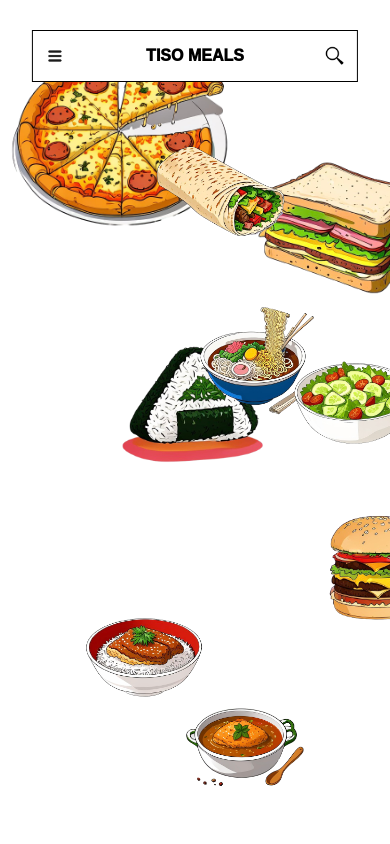
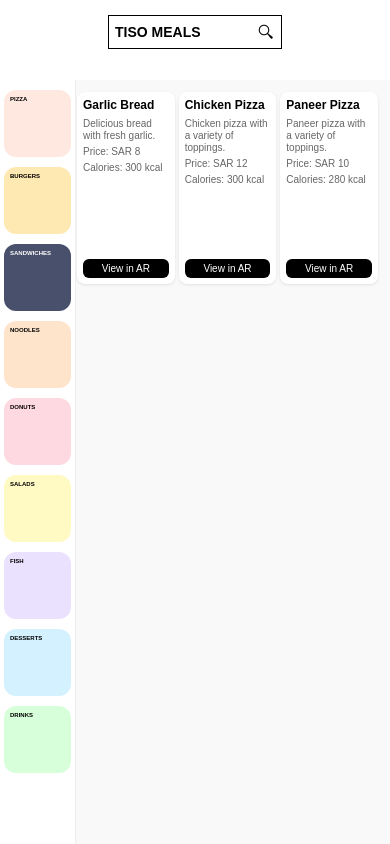
Before and after one commit to vasiq8/AR-DEMO, a React (Vite) app: page / in a window 390 px wide. Built offline with nearby package versions, Linux system fonts and the light colour scheme.

Commit message:
CHANGED THE UI
Here , the whole UI is chaned accordig to the zaki sir's instructions. The cards have been added and the layout has been updated

```diff
--- a/tiso-homepage/src/app.css
+++ b/tiso-homepage/src/app.css
@@ -12,22 +12,31 @@ body, html, #root {
 .app {
   position: relative;
   min-height: 100vh;
+  padding-left: 90px; /* Reduced from 125px */
+  display: flex;
+  flex-direction: column;
+  align-items: center;
+}
+
+/* Add color variables */
+:root {
+  --cat-colors: #FFE8E0, #FEE9B3, #49506C, #021C1D, #FFD9E1, #FFF9C4, #EAE1FF, #D4F1FF, #D7FFD9, #FFEACC, #FFE5D9, #E0FFD8;
 }
 
 /* Navbar */
 .navbar {
   position: fixed;
-  top: 25px;
+  top: 15px;
   left: 50%;
   transform: translateX(-50%);
-  width: 90%;
-  max-width: 426px;
+  width: 200px;
+  max-width: 200px;
   display: flex;
   justify-content: space-between;
   align-items: center;
   border: 1.8px solid black;
   background-color: #fff;
-  padding: 22px 15px;
+  padding: 12px 20px; /* Adjust padding for two items */
   z-index: 10;
   animation: navbarSlide 0.5s ease-out;
   transition: all 0.5s ease;
@@ -62,40 +71,20 @@ body, html, #root {
   }
 }
 
-.navbar.menu-active {
-  animation: navbarMenu 0.5s forwards;
-}
-
-@keyframes navbarMenu {
-  from {
-    transform: translateX(-50%) scale(1);
-  }
-  50% {
-    transform: translateX(-50%) scale(0.95);
-  }
-  to {
-    transform: translateX(-50%) scale(1);
-  }
-}
-
 .logo {
-  font-size: 20px;
-  font-weight: 1000;
+  font-size: 16px; /* Reduced from 20px */
+  font-weight: 800; /* Slightly reduced weight */
   color: black;
   margin: 0;
 }
 
 /* Icons */
 .icon {
-  width: 27px;
-  height: 23px;
+  width: 20px; /* Reduced from 27px */
+  height: 18px; /* Reduced from 23px */
   cursor: pointer;
   object-fit: contain;
   transition: transform 0.3s ease;
-}
-
-.navbar.menu-active .menu-icon {
-  transform: rotate(90deg);
 }
 
 .navbar.search-active .search-icon {
@@ -105,50 +94,6 @@ body, html, #root {
 .icon:hover {
   transform: scale(1.1);
 }
-
-/* Food Gallery (Background Animation) */
-.food-gallery {
-  position: absolute;
-  width: 100%;
-  height: 100%;
-  top: 0;
-  left: 0;
-  pointer-events: none;
-  perspective: 800px;
-}
-
-@keyframes zoomIn {
-  0% {
-    transform: scale(1) rotate(0deg);
-    opacity: 1;
-  }
-  80% {
-    transform: scale(2.5) rotate(0deg);
-    opacity: 1;
-  }
-  100% {
-    transform: scale(3) rotate(0deg);
-    opacity: 0;
-  }
-}
-
-.food {
-  position: absolute;
-  width: 130px;
-  height: 130px;
-  object-fit: contain;
-  animation: zoomIn 20s linear infinite;
-}
-
-.food1 { top: 8%; left: 14%; animation-delay: 0s; }
-.food2 { top: 20%; left: 70%; animation-delay: 2s; }
-.food3 { top: 40%; left: 33%; animation-delay: 4s; }
-.food4 { top: 60%; left: 80%; animation-delay: 6s; }
-.food5 { top: 80%; left: 45%; animation-delay: 8s; }
-.food6 { top: 35%; left: 50%; animation-delay: 10s; }
-.food7 { top: 70%; left: 20%; animation-delay: 12s; }
-.food8 { top: 40%; left: 74%; animation-delay: 14s; }
-.food9 { top: 15%; left: 40%; animation-delay: 16s; }
 
 /* Blur Overlay */
 .blur-overlay {
@@ -169,7 +114,7 @@ body, html, #root {
 }
 
 /* Dropdowns */
-.menu-dropdown, .search-dropdown {
+.search-dropdown {
   position: fixed;
   top: 20px;
   left: 50%;
@@ -194,7 +139,7 @@ body, html, #root {
   }
 }
 
-.menu-header, .search-header {
+.search-header {
   display: flex;
   justify-content: space-between;
   align-items: center;
@@ -208,12 +153,12 @@ body, html, #root {
   line-height: 20px;
 }
 
-.search-title, .menu-title {
+.search-title {
   font-weight: bold;
   font-size: 22px;
 }
 
-.search-close, .menu-close {
+.search-close {
   font-size: 30px;
   background: none;
   border: none;
@@ -257,24 +202,6 @@ body, html, #root {
   transition: background-color 0.2s;
   width: 100%;
   box-sizing: border-box; /* Add this to include padding in width calculation */
-}
-
-/* Menu Categories */
-.menu-categories {
-  display: flex;
-  flex-direction: column;
-  align-items: center;
-  padding: 15px 0;
-}
-.menu-category {
-  font-size: 18px;
-  font-weight: bold;
-  margin: 10px 0;
-  cursor: pointer;
-  transition: color 0.2s;
-}
-.menu-category:hover {
-  color: #666;
 }
 
 /* Product Details Modal */
@@ -438,58 +365,208 @@ body, html, #root {
   }
 }
 
+/* Categories Sidebar */
+.categories-sidebar {
+  position: fixed;
+  left: 0;
+  top: 80px;
+  bottom: 0;
+  width: 90px; /* Reduced from 125px */
+  background: white;
+  padding: 10px 5px; /* Reduced padding */
+  overflow-y: auto;
+  border-right: 1px solid #eee;
+  display: flex;
+  flex-direction: column;
+  align-items: center;
+  z-index: 5;
+}
+
+.category-box {
+  width: 75px; /* Reduced from 100px */
+  height: 75px; /* Reduced from 100px */
+  background: var(--cat-color, white);
+  border: none; /* Remove border since we're using background colors */
+  border-radius: 12px;
+  margin-bottom: 10px; /* Reduced from 15px */
+  cursor: pointer;
+  font-weight: bold;
+  display: flex;
+  justify-content: flex-start;
+  align-items: flex-start;
+  text-align: left;
+  transition: all 0.3s ease;
+  padding: 6px; /* Reduced from 8px */
+  word-break: break-word;
+  font-size: 8px;
+}
+
+/* Add colors to category boxes */
+.category-box:nth-child(12n + 1) { --cat-color: #FFE8E0; }
+.category-box:nth-child(12n + 2) { --cat-color: #FEE9B3; }
+.category-box:nth-child(12n + 3) { --cat-color: #49506C; color: white; } /* Dark background needs light text */
+.category-box:nth-child(12n + 4) { --cat-color: #FFE4CC; } /* Changed from #021C1D to light orange */
+.category-box:nth-child(12n + 5) { --cat-color: #FFD9E1; }
+.category-box:nth-child(12n + 6) { --cat-color: #FFF9C4; }
+.category-box:nth-child(12n + 7) { --cat-color: #EAE1FF; }
+.category-box:nth-child(12n + 8) { --cat-color: #D4F1FF; }
+.category-box:nth-child(12n + 9) { --cat-color: #D7FFD9; }
+.category-box:nth-child(12n + 10) { --cat-color: #FFEACC; }
+.category-box:nth-child(12n + 11) { --cat-color: #FFE5D9; }
+.category-box:nth-child(12n + 12) { --cat-color: #E0FFD8; }
+
+/* Products Grid */
+.products-grid {
+  position: fixed;
+  left: 90px; /* Match sidebar width */
+  top: 80px;
+  right: 0;
+  bottom: 0;
+  padding: 12px; /* Increased from 8px for more breathing room */
+  overflow-y: auto;
+  display: grid;
+  grid-template-columns: repeat(auto-fill, minmax(120px, 1fr));
+  gap: 4px 4px;
+  row-gap: 20px; /* Increased from 12px */
+  background: #f9f9f9;
+  align-items: start;
+  grid-auto-rows: 180px; /* Fixed row height */
+}
+
+.product-card {
+  background: white;
+  border-radius: 8px; /* Reduced from 12px */
+  padding: 6px; /* Reduced from 8px */
+  box-shadow: 0 1px 3px rgba(0,0,0,0.1);
+  height: 100%; /* Take full height of grid row */
+  display: flex;           /* Add flex display */
+  flex-direction: column;  /* Stack items vertically */
+  overflow: hidden; /* Change from auto to hidden */
+}
+
+.product-card h3 {
+  margin: 0 0 4px 0; /* Reduced from 10px */
+  font-size: 12px; /* Reduced from 16px */
+}
+
+.product-card p {
+  margin: 2px 0; /* Reduced from 5px */
+  font-size: 10px; /* Reduced from 14px */
+  color: #666;
+  line-height: 1.2;
+}
+
+.product-card .ar-button {
+  width: 100%;
+  margin-top: 4px;
+  padding: 4px;
+  border: none;
+  border-radius: 6px;
+  background: #000;
+  color: white;
+  cursor: pointer;
+  font-size: 10px;
+  margin-top: auto;       /* Push button to bottom */
+  position: sticky;       /* Make button stick */
+  bottom: 0;             /* Stick to bottom */
+  left: 0;
+  right: 0;
+  z-index: 1;            /* Ensure button stays on top */
+}
+
+.ar-preview {
+  flex: 1; /* Take remaining space */
+  min-height: 60px; /* Reduced from 80px */
+  max-height: 60px; /* Reduced from 80px */
+  position: relative;
+  margin: 2px 0; /* Reduced from 4px */
+}
+
+.ar-preview model-viewer {
+  height: 60px !important; /* Reduced from 100px */
+  width: 100%;
+  --poster-color: transparent;
+  --progress-bar-height: 0px;
+  --progress-mask: transparent;
+  --model-viewer-controls-display: none;
+  --model-viewer-hint: none;
+}
+
+/* Hide AR button from model-viewer */
+.ar-preview model-viewer::part(ar-button) {
+  display: none;
+}
+
+/* Hide all model-viewer built-in buttons */
+.ar-preview model-viewer::part(default-ar-button),
+.ar-preview model-viewer::part(default-progress-bar),
+.ar-preview model-viewer::part(control-button),
+.ar-preview model-viewer::part(interaction-prompt) {
+  display: none;
+}
+
 /* Mobile Media Queries */
+@media (max-width: 768px) {
+  .app {
+    padding-left: 75px; /* Reduced from 100px */
+  }
+
+  .categories-sidebar {
+    width: 75px; /* Reduced from 100px */
+  }
+
+  .category-box {
+    width: 65px; /* Reduced from 80px */
+    height: 65px;
+    font-size: 7px;
+  }
+
+  .navbar {
+    left: 50%;
+    width: 180px;
+    max-width: 180px;
+  }
+
+  .products-grid {
+    left: 75px;
+    grid-template-columns: repeat(auto-fill, minmax(110px, 1fr));
+  }
+}
+
 @media (max-width: 600px) {
+  .app {
+    padding-left: 65px; /* Reduced from 80px */
+  }
+
+  .categories-sidebar {
+    width: 65px; /* Reduced from 80px */
+  }
+
+  .category-box {
+    width: 55px; /* Reduced from 60px */
+    height: 55px;
+    font-size: 6px;
+    padding: 6px;
+  }
+
   .navbar {
-    top: 30px;
-    width: 78%;
-    padding: 15px 10px;
+    left: 50%;
+    width: 160px;
+    max-width: 160px;
+    padding: 8px 6px;
   }
   .logo {
-    font-size: 1rem;
+    font-size: 14px;
   }
   .icon {
-    width: 24px;
-    height: 20px;
+    width: 18px;
+    height: 16px;
   }
-  .menu-dropdown, .search-dropdown {
-    top: 15%;
-    width: 95%;
-    max-width: 95%;
+
+  .products-grid {
+    left: 65px;
+    grid-template-columns: repeat(auto-fill, minmax(90px, 1fr));
   }
-  .menu-header, .search-header {
-    padding: 10px;
-  }
-  .menu-title, .search-title {
-    font-size: 1.2rem;
-  }
-  .search-input-container {
-    padding: 18px;
-  }
-  .search-input {
-    font-size: 0.9rem;
-  }
-  .menu-category {
-    font-size: 1rem;
-    margin: 8px 0;
-  }
-  .product-details {
-    width: 95%;
-    max-width: 80%;
-    padding: 15px;
-  }
-  .product-info {
-    font-size: 0.9rem;
-  }
-  .ar-button {
-    font-size: 0.9rem;
-    margin-top: -5%;
-  }
-  .arrow-button {
-    font-size: 2rem;
-  }
-  .close-ar {
-    font-size: 2rem;
 }
 
 @media (max-width: 820px) {
@@ -497,6 +574,9 @@ body, html, #root {
     /* Reduce container height so it doesnt overtake your layout */
     height: 50vh;
   }
+}
 
+.ar-preview model-viewer {
+  height: 100px !important; /* Reduced from 200px */
+  margin: 4px 0;
 }
-  }
--- a/tiso-homepage/src/app.jsx
+++ b/tiso-homepage/src/app.jsx
@@ -4,17 +4,6 @@ import './app.css';
 // Navbar images (served from public/assets)
 import strikeImg from './assets/strike.jpeg';
 import searchImg from './assets/search.jpeg';
-
-// Food Gallery images
-import pizzaImg    from './assets/pizza.jpeg';
-import sandwichImg from './assets/sandwich.jpeg';
-import onigiriImg  from './assets/onigiri.jpeg';
-import burgerImg   from './assets/burger.jpeg';
-import fishImg     from './assets/fish.jpeg';
-import noodlesImg  from './assets/noodles.jpeg';
-import ricebowlImg from './assets/ricebowl.jpeg';
-import saladImg    from './assets/salad.jpeg';
-import shawarmaImg from './assets/shawarma.jpeg';
 
 // Products mapping for AR products
 const productsByCategory = {
@@ -224,30 +213,35 @@ const productsByCategory = {
 function App() {
   // Navbar + search/menu
   const [searchOpen, setSearchOpen]   = useState(false);
-  const [menuOpen, setMenuOpen]       = useState(false);
   const [searchQuery, setSearchQuery] = useState("");
   const [searchResults, setSearchResults] = useState([]);
 
   // Product‑modal state
   const [currentCategoryProducts, setCurrentCategoryProducts] = useState([]);
-  const [productIndex, setProductIndex]                       = useState(0);
   const [animClass, setAnimClass]                             = useState("");
 
   // Refs for click‑outside & AR
   const searchRef = useRef(null);
-  const menuRef   = useRef(null);
   const arModelRef = useRef(null);
 
   // Flatten all products for search lookup
   const allProducts = Object.values(productsByCategory).flat();
+
+  const foodCategories = Object.keys(productsByCategory);
+
+  // Add new useEffect to select first category on mount
+  useEffect(() => {
+    const firstCategory = foodCategories[0];
+    if (firstCategory) {
+      setCurrentCategoryProducts(productsByCategory[firstCategory] || []);
+    }
+  }, []); // Empty dependency array means this runs once on mount
 
   // Hide dropdowns on outside click
   useEffect(() => {
     const handleClickOutside = e => {
       if (searchRef.current && !searchRef.current.contains(e.target))
         setSearchOpen(false);
-      if (menuRef.current && !menuRef.current.contains(e.target))
-        setMenuOpen(false);
     };
     document.addEventListener("mousedown", handleClickOutside);
     return () => document.removeEventListener("mousedown", handleClickOutside);
@@ -256,20 +250,13 @@ function App() {
   // Toggle handlers
   const toggleSearch = () => {
     setSearchOpen(o => !o);
-    if (menuOpen) setMenuOpen(false);
     if (!searchOpen) setTimeout(() => document.querySelector(".search-input")?.focus(), 100);
-  };
-  const toggleMenu = () => {
-    setMenuOpen(o => !o);
-    if (searchOpen) setSearchOpen(false);
   };
 
   // Show details for a clicked category
   const handleCategoryClick = category => {
     const items = productsByCategory[category] || [];
     setCurrentCategoryProducts(items);
-    setProductIndex(0);
-    setMenuOpen(false);
   };
 
   // Search submit (on Enter)
@@ -280,7 +267,6 @@ function App() {
     const found = allProducts.find(p => p.name.toLowerCase().includes(q));
     if (found) {
       setCurrentCategoryProducts([found]);
-      setProductIndex(0);
       setSearchOpen(false);
     } else {
       alert("No product found. Try another name.");
@@ -303,39 +289,10 @@ function App() {
 
   const handleSearchResultClick = (product) => {
     setCurrentCategoryProducts([product]);
-    setProductIndex(0);
     setSearchOpen(false);
     setSearchQuery("");
     setSearchResults([]);
   };
-
-  // Carousel arrows
-  const handleNextProduct = () => {
-    if (currentCategoryProducts.length < 2) return;
-    setAnimClass("slide-out-left");
-    setTimeout(() => {
-      setProductIndex(i => (i + 1) % currentCategoryProducts.length);
-      setAnimClass("slide-in-right");
-    }, 300);
-    setTimeout(() => setAnimClass(""), 600);
-  };
-  const handlePrevProduct = () => {
-    if (currentCategoryProducts.length < 2) return;
-    setAnimClass("slide-out-right");
-    setTimeout(() => {
-      setProductIndex(i =>
-        (i - 1 + currentCategoryProducts.length) % currentCategoryProducts.length
-      );
-      setAnimClass("slide-in-left");
-    }, 300);
-    setTimeout(() => setAnimClass(""), 600);
-  };
-
-  // Currently selected
-  const selectedProduct =
-    currentCategoryProducts.length > 0
-      ? currentCategoryProducts[productIndex]
-      : null;
 
   // Activate AR
   const viewInAR = () => {
@@ -346,21 +303,10 @@ function App() {
     }
   };
 
-  const foodCategories = Object.keys(productsByCategory);
-
   return (
     <div className="app">
       {/* Navbar */}
-      <header
-        className={`navbar ${menuOpen ? "menu-active" : ""} ${
-          searchOpen ? "search-active" : ""
-        }`}>
-        <img
-          src={strikeImg}
-          alt="Menu"
-          className="icon menu-icon"
-          onClick={toggleMenu}
-        />
+      <header className={`navbar ${searchOpen ? "search-active" : ""}`}>
         <h1 className="logo">TISO MEALS</h1>
         <img
           src={searchImg}
@@ -370,60 +316,66 @@ function App() {
         />
       </header>
 
+      {/* Categories Sidebar */}
+      <div className="categories-sidebar">
+        {foodCategories.map((cat, i) => (
+          <div
+            key={i}
+            className="category-box"
+            onClick={() => handleCategoryClick(cat)}>
+            {cat}
+          </div>
+        ))}
+      </div>
+
+      {/* Products Grid */}
+      {currentCategoryProducts.length > 0 && (
+        <div className="products-grid">
+          {currentCategoryProducts.map((product, index) => (
+            <div key={index} className="product-card">
+              <h3>{product.name}</h3>
+              <p>{product.description}</p>
+              <p>Price: {product.price}</p>
+              <p>Calories: {product.calories}</p>
+              <div className="ar-preview">
+                <model-viewer
+                  src={product.modelUrl}
+                  alt={`${product.name} AR Model`}
+                  camera-controls
+                  auto-rotate
+                  ar
+                  ar-modes="scene-viewer webxr quick-look"
+                  style={{
+                    width: "100%",
+                    height: "100%",
+                    position: "absolute",
+                    top: 0,
+                    left: 0
+                  }}
+                />
+              </div>
+              <button className="ar-button" onClick={() => viewInAR()}>
+                View in AR
+              </button>
+            </div>
+          ))}
+        </div>
+      )}
+
       {/* Blur overlay */}
-      {(menuOpen || searchOpen || selectedProduct) && (
+      {searchOpen && (
         <div
           className="blur-overlay"
           onClick={() => {
-            setMenuOpen(false);
             setSearchOpen(false);
           }}
         />
-      )}
-
-      {/* Menu dropdown */}
-      {menuOpen && (
-        <div className="menu-dropdown" ref={menuRef}>
-          <div className="menu-header">
-            <button className="menu-close" onClick={() => setMenuOpen(false)}>
-              ×
-            </button>
-            <div className="menu-title">TISO MEALS</div>
-            <img
-              src={searchImg}
-              alt="Search"
-              className="icon small-icon"
-              onClick={() => {
-                setMenuOpen(false);
-                setSearchOpen(true);
-              }}
-            />
-          </div>
-          <div className="menu-categories">
-            {foodCategories.map((cat, i) => (
-              <div
-                key={i}
-                className="menu-category"
-                onClick={() => handleCategoryClick(cat)}>
-                {cat}
-              </div>
-            ))}
-          </div>
-        </div>
       )}
 
       {/* Search dropdown */}
       {searchOpen && (
         <div className="search-dropdown" ref={searchRef}>
           <div className="search-header">
-            <div
-              className="search-hamburger"
-              onClick={() => {
-                setSearchOpen(false);
-                setMenuOpen(true);
-              }}>
-              ≡
-            </div>
             <div className="search-title">SEARCH</div>
             <button className="search-close" onClick={() => setSearchOpen(false)}>
               ×
@@ -453,74 +405,6 @@ function App() {
           </div>
         </div>
       )}
-
-      {/* Product Details Modal */}
-      {selectedProduct && (
-        <div className="product-details">
-          <button
-            className="close-product"
-            onClick={() => setCurrentCategoryProducts([])}>
-            ×
-          </button>
-
-          {currentCategoryProducts.length > 1 && (
-            <>
-              <button className="arrow-button left" onClick={handlePrevProduct}>
-                ←
-              </button>
-              <button className="arrow-button right" onClick={handleNextProduct}>
-                →
-              </button>
-            </>
-          )}
-
-          <div className={`product-details-content ${animClass}`}>
-            <img
-              className="product-image"
-            />
-            <div className="product-info">
-              <h2>{selectedProduct.name}</h2>
-              <p>{selectedProduct.description}</p>
-              <p>Price: {selectedProduct.price}</p>
-              <p>Calories: {selectedProduct.calories}</p>
-            </div>
-
-            <div className="ar-preview">
-              <model-viewer
-                ref={arModelRef}
-                src={selectedProduct.modelUrl}
-                alt={`${selectedProduct.name} AR Model`}
-                camera-controls
-                auto-rotate
-                ar
-                ar-modes="scene-viewer webxr quick-look"
-                style={{
-                  width: "100%",
-                  maxWidth: "59%",
-                  height: "300px",
-                  margin: "0 auto",
-                }}
-              />
-            </div>
-            <button className="ar-button" onClick={viewInAR}>
-              View in AR
-            </button>
-          </div>
-        </div>
-      )}
-
-      {/* Food Gallery */}
-      <div className="food-gallery">
-        <img src={pizzaImg}    alt="Pizza"    className="food food1" />
-        <img src={sandwichImg} alt="Sandwich" className="food food2" />
-        <img src={onigiriImg}  alt="Onigiri"  className="food food3" />
-        <img src={burgerImg}   alt="Burger"   className="food food4" />
-        <img src={fishImg}     alt="Fish"     className="food food5" />
-        <img src={noodlesImg}  alt="Noodles"  className="food food6" />
-        <img src={ricebowlImg} alt="Rice Bowl"className="food food7" />
-        <img src={saladImg}    alt="Salad"    className="food food8" />
-        <img src={shawarmaImg} alt="Shawarma" className="food food9" />
-      </div>
     </div>
   );
 }
```
Also changed, not shown: 14 other files (tests, documents, lock files or other folders). Lines whose indentation alone changed are shown as unchanged.
